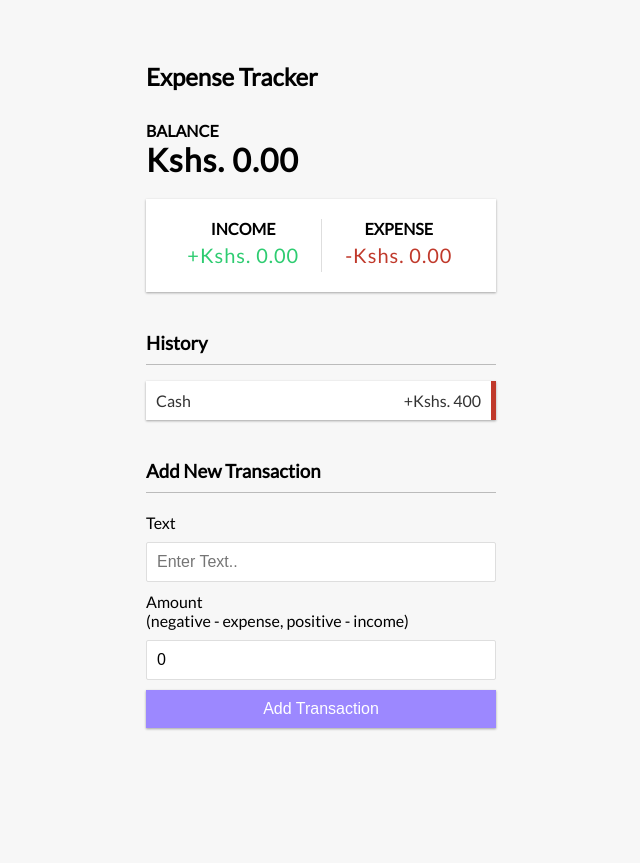
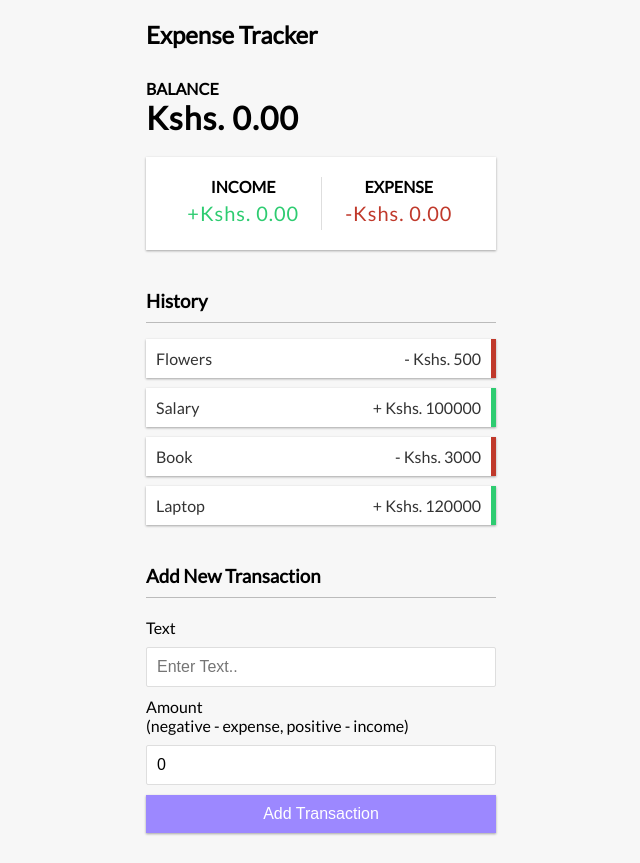
Before and after one commit to adrwer/expense-tracker, a React (Create React App) app: page / in a window 1280 px wide. Shown: the whole page, without its empty margins (319-959 px from the left). Before the commit the page ends 800 px from the top, so only its background shows below. Built offline with nearby package versions, Linux system fonts and the light colour scheme.

Commit message:
Transaction Component

```diff
--- /dev/null
+++ b/src/components/Transaction.js
@@ -0,0 +1,12 @@
+import React from 'react'
+
+export const Transaction = ({transaction}) => {
+    const sign = transaction.amount < 0 ? '-':'+'
+    const borderColor = transaction.amount < 0 ? 'minus':'plus'
+
+    return (
+        <li className={borderColor}>
+            {transaction.text} <span>{sign} Kshs. {Math.abs(transaction.amount)}</span><button className='delete-btn'>X</button>
+        </li>
+    )
+}
--- a/src/components/TransactionList.js
+++ b/src/components/TransactionList.js
@@ -1,13 +1,17 @@
-import React from 'react'
+import React, {useContext} from 'react'
+import { Transaction } from './Transaction'
+
+import { GlobalContext } from '../context/GlobalState'
 
 export const TransactionList = () => {
+    const { transactions } = useContext(GlobalContext)
+
+
     return (
         <div>
             <h3>History</h3>
             <ul className='list'>
-                <li className='minus'>
-                    Cash <span>+Kshs. 400</span><button className='delete-btn'>X</button>
-                </li>
+                {transactions.map(transaction => (<Transaction key={transaction.id} transaction={transaction}/>))}
             </ul>
         </div>
     )
```
